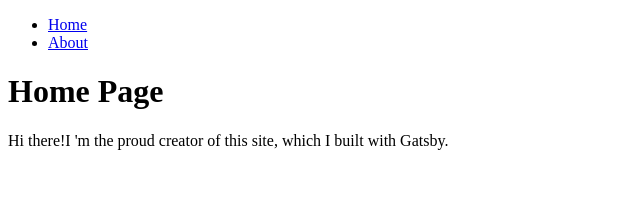
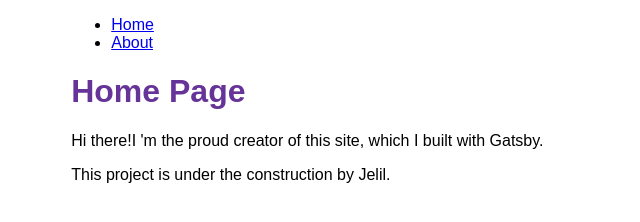
Before and after one commit to JelilFaisalAbudu/personal-blog-website, a Gatsby site: page / in a window 1280 px wide. Shown: the whole page, without its empty margins (0-640 px from the left). Built offline with nearby package versions, Linux system fonts and the light colour scheme; Gatsby itself is replaced by a stand-in of ours.

Commit message:
Style the Layout component

```diff
--- a/src/components/layout.js
+++ b/src/components/layout.js
@@ -1,24 +1,34 @@
 import React from "react";
 import { Link } from "gatsby";
+import {
+  container,
+  navLinks,
+  navLinkItem,
+  navLinkText,
+  heading
+} from './layout.module.css';
 
 const Layout = ({ pageTitle, children }) => {
   return (
-    <div>
+    <div className={container}>
       <title>{pageTitle}</title>
       <nav>
-        <ul>
-          <li>
-            <Link to="/">Home</Link>
+        <ul className={navLinks}>
+          <li className={navLinkItem}>
+            <Link to="/" className={navLinkText}>Home</Link>
           </li>
-          <li>
-            <Link to="/about">About</Link>
+          <li className={navLinkItem}>
+            <Link to="/about" className={navLinkText}>About</Link>
           </li>
         </ul>
       </nav>
       <main>
-        <h1>{pageTitle}</h1>
+        <h1 className={heading}>{pageTitle}</h1>
         {children}
       </main>
+      <footer>
+        This project is under the construction by Jelil.
+      </footer>
     </div>
   );
 }
--- /dev/null
+++ b/src/components/layout.module.css
@@ -0,0 +1,27 @@
+.container {
+  margin-inline-start: auto;
+  margin-inline-end: auto;
+  max-inline-size: 90%;
+  font-family: sans-serif;
+}
+
+.heading {
+  color: rebeccapurple;
+}
+
+.nav-links {
+  display: flex;
+  align-items: center;
+  list-style: none;
+  padding-inline-start: 0;
+  padding-inline-end: 0;
+}
+
+
+.nav-link-item {
+  padding-inline-end: 2em;
+}
+
+.nav-link-text {
+  color: black;
+}
```
